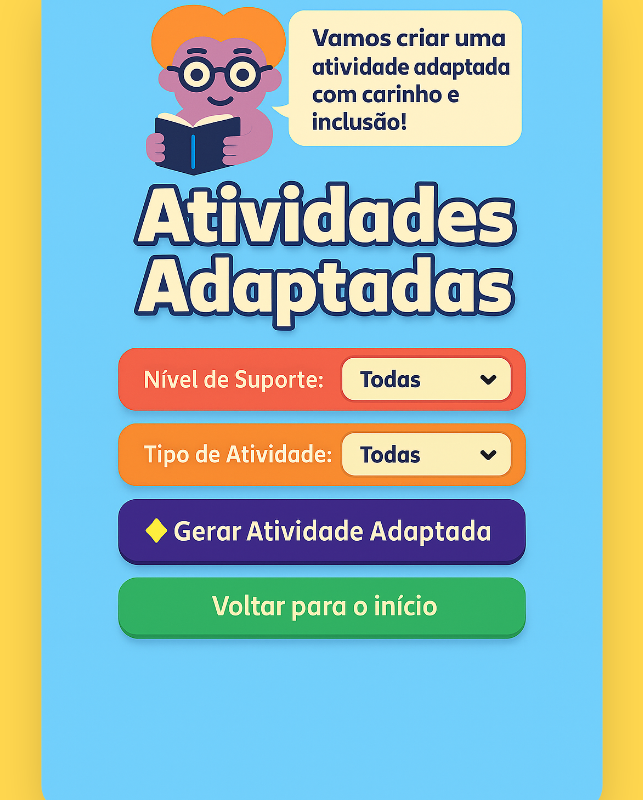
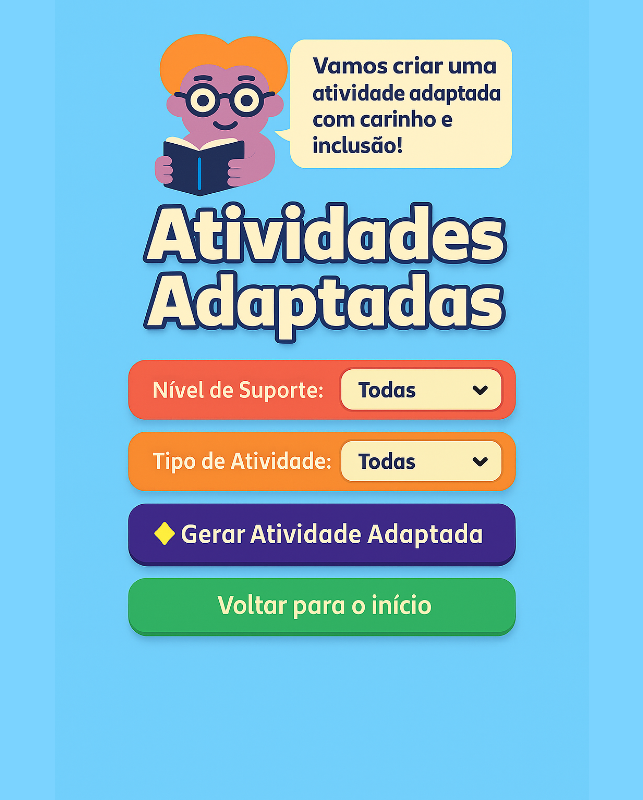
Before and after one commit to letiricetti2-alt/gerador-de-atividades-infantis, a Next.js app: page /atividades-adaptadas in a window 1280 px wide. Shown: the whole page, without its empty margins (318-961 px from the left). Built offline with nearby package versions, Linux system fonts and the light colour scheme.

Commit message:
Update page.jsx

```diff
--- a/app/atividades-adaptadas/page.jsx
+++ b/app/atividades-adaptadas/page.jsx
@@ -1,50 +1,30 @@
-import Image from "next/image";
-import Link from "next/link";
+"use client";
 
-export default function AtividadesAdaptadas() {
+export default function AtividadesAdaptadasPage() {
   return (
-    <main className="flex items-center justify-center h-screen w-screen bg-[#FFD74F] overflow-hidden">
-      {/* Contêiner principal */}
-      <div className="relative w-[520px] h-[960px] flex items-center justify-center">
-        <Image
-          src="/adaptada.jpeg"
-          alt="Tela de Atividades Adaptadas"
-          width={520}
-          height={960}
-          className="rounded-3xl shadow-2xl object-contain scale-[1.08] translate-y-[-10px]"
-          priority
-        />
-
-        {/* Botão: Gerar Atividade Adaptada */}
-        <Link
-          href="#"
-          className="absolute"
-          style={{
-            top: "73%",
-            left: "50%",
-            transform: "translateX(-50%)",
-            width: "340px",
-            height: "70px",
-          }}
-        >
-          <span className="sr-only">Gerar Atividade Adaptada</span>
-        </Link>
-
-        {/* Botão: Voltar para o início */}
-        <Link
-          href="/"
-          className="absolute"
-          style={{
-            top: "82.5%",
-            left: "50%",
-            transform: "translateX(-50%)",
-            width: "340px",
-            height: "70px",
-          }}
-        >
-          <span className="sr-only">Voltar para o início</span>
-        </Link>
-      </div>
-    </main>
+    <div
+      style={{
+        width: "100vw",
+        height: "100vh",
+        backgroundColor: "#7BD3FF", // fundo azul claro
+        display: "flex",
+        alignItems: "center",
+        justifyContent: "center",
+        overflow: "hidden",
+        margin: 0,
+        padding: 0,
+      }}
+    >
+      <img
+        src="/adaptada.jpeg"
+        alt="Tela de Atividades Adaptadas"
+        style={{
+          height: "100%",
+          width: "auto",
+          objectFit: "contain",
+          display: "block",
+        }}
+      />
+    </div>
   );
 }
```
